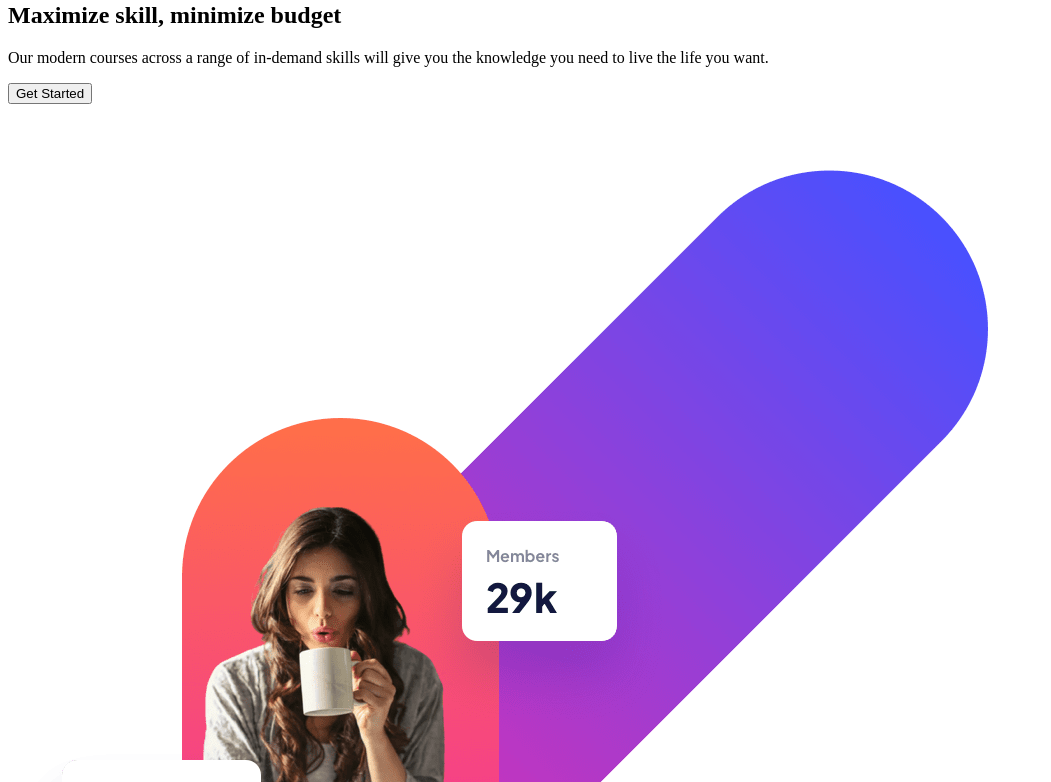
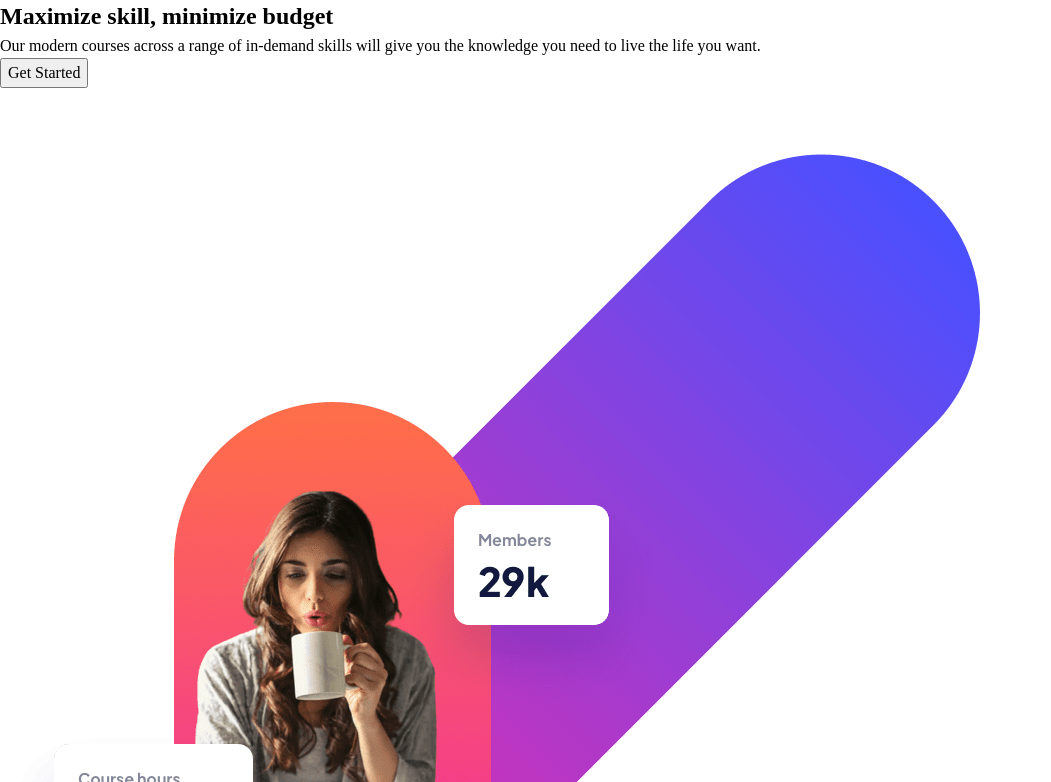
Before and after one commit to oryanhach/skilled-elearning-landing-page, a plain HTML site: page index.html in a window 1280 px wide. Shown: the part 61-843 px from the top of the page, without its empty margins (0-1051 px from the left). Drawn offline with Linux system fonts and the light colour scheme.

Commit message:
added css reset template

```diff
--- a/index.html
+++ b/index.html
@@ -8,6 +8,16 @@
   <link rel="icon" type="image/png" sizes="32x32" href="./assets/favicon-32x32.png">
 
   <title>Frontend Mentor | Skilled e-learning landing page</title>
+
+  <!-- Google Fonts -->
+  <link rel="preconnect" href="https://fonts.googleapis.com">
+  <link rel="preconnect" href="https://fonts.gstatic.com" crossorigin>
+  <link
+    href="https://fonts.googleapis.com/css2?family=IBM+Plex+Sans:ital,wght@0,100..700;1,100..700&family=Inter:ital,opsz,wght@0,14..32,100..900;1,14..32,100..900&family=Kumbh+Sans:wght@100..900&family=Lexend+Deca:wght@100..900&family=Open+Sans:ital,wght@0,300..800;1,300..800&family=Outfit:wght@100..900&family=Plus+Jakarta+Sans:ital,wght@0,200..800;1,200..800&family=Poppins:ital,wght@0,100;0,200;0,300;0,400;0,500;0,600;0,700;0,800;0,900;1,100;1,200;1,300;1,400;1,500;1,600;1,700;1,800;1,900&family=Red+Hat+Display:ital,wght@0,300..900;1,300..900&display=swap"
+    rel="stylesheet">
+
+  <link rel="stylesheet" href="style.css">
+
 </head>
 
 <body>
--- /dev/null
+++ b/style.css
@@ -0,0 +1,79 @@
+/* CSS RESET */
+
+/* 1. Use a more-intuitive box-sizing model */
+*,
+*::before,
+*::after {
+	box-sizing: border-box;
+}
+
+/* 2. Remove default margin */
+* {
+	margin: 0;
+}
+
+/* 3. Enable keyword animations */
+@media (prefers-reduced-motion: no-preference) {
+	html {
+		interpolate-size: allow-keywords;
+	}
+}
+
+body {
+	/* 4. Add accessible line-height */
+	line-height: 1.5;
+	/* 5. Improve text rendering */
+	-webkit-font-smoothing: antialiased;
+}
+
+/* 6. Improve media defaults */
+img,
+picture,
+video,
+canvas,
+svg {
+	display: block;
+	max-width: 100%;
+}
+
+/* 7. Inherit fonts for form controls */
+input,
+button,
+textarea,
+select {
+	font: inherit;
+}
+
+/* 8. Avoid text overflows */
+p,
+h1,
+h2,
+h3,
+h4,
+h5,
+h6 {
+	overflow-wrap: break-word;
+}
+
+/* 9. Improve line wrapping */
+p {
+	text-wrap: pretty;
+}
+h1,
+h2,
+h3,
+h4,
+h5,
+h6 {
+	text-wrap: balance;
+}
+
+/*
+    10. Create a root stacking context
+  */
+#root,
+#__next {
+	isolation: isolate;
+}
+
+/* general styling */
```
